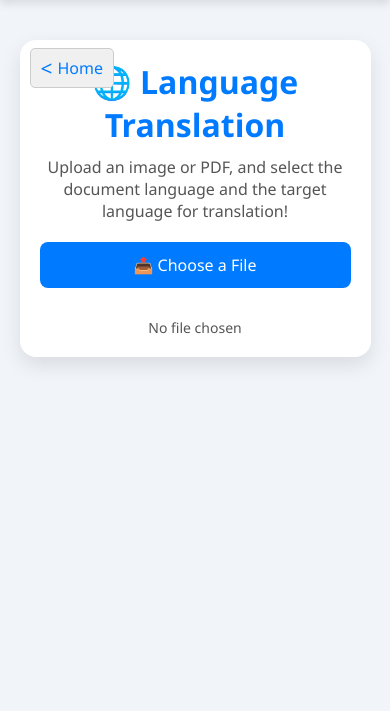
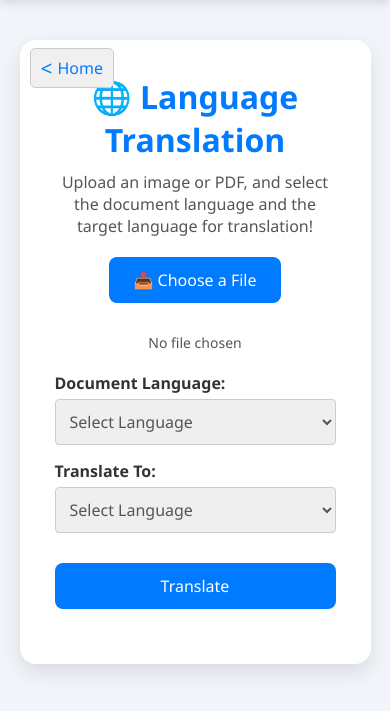
Before and after one commit to parag7923/IDP-integrated, a Flask app: page /translation/ in a window 390 px wide. Shown: the part 90-801 px from the top of the page. Run offline with Flask 3, Linux system fonts and the light colour scheme.

Commit message:
Update styles.css

```diff
--- a/translation/static/styles.css
+++ b/translation/static/styles.css
@@ -138,6 +138,8 @@
     justify-content: center;
     gap: 15px;
     margin-bottom: 20px;
+    flex-direction: column; /* Stack elements on smaller screens */
+    align-items: center; /* Center items */
 }
 
 input[type="file"] {
@@ -152,6 +154,8 @@
     cursor: pointer;
     font-size: 16px;
     transition: background-color 0.3s ease;
+    /* Make button full width on smaller screens */
+    margin-bottom: 10px; /* Add some space below the button */
 }
 
 .custom-file-upload:hover {
@@ -167,6 +171,7 @@
     border: none;
     font-size: 16px;
     transition: background-color 0.3s ease;
+     /* Make button full width on smaller screens */
 }
 
 #uploadButton:hover {
@@ -227,20 +232,76 @@
     background-color: #0056b3;
 }
 
-/* Responsive Design */
-@media (max-width: 768px) {
-    .container {
-        padding: 20px;
+/* Language Selection Styles */
+.language-selection {
+    margin-top: 20px;
+    display: flex;
+    justify-content: center; /* Center items horizontally */
+    align-items: center; /* Center items vertically */
+    gap: 20px; /* Space between the two select boxes */
+    margin-bottom: 20px;
+    flex-wrap: wrap; /* Allow wrapping on smaller screens */
 }
 
-    .upload-container {
+.language-group {
+    display: flex;
     flex-direction: column;
-        align-items: stretch;
+    align-items: center;
 }
 
-    .custom-file-upload,
-    #uploadButton {
+.language-selection label {
+    margin-bottom: 5px;
+    font-weight: bold;
+    color: #333;
+    text-align: center; /* Center labels above select boxes */
+}
+
+.language-selection select {
+    padding: 10px;
+    border: 1px solid #ccc;
+    border-radius: 4px;
+    width: 150px; /* Adjust width as needed */
+    font-size: 16px;
+    color: #555;
+}
+
+.language-selection button {
+    background-color: #007bff;
+    color: white;
+    padding: 12px 24px;
+    border-radius: 8px;
+    cursor: pointer;
+    border: none;
+    font-size: 16px;
+    transition: background-color 0.3s ease;
+    margin-top: 20px; /* Move button below the language selection on smaller screens */
+    width: auto; /* Adjust width based on content */
+}
+
+.language-selection button:hover {
+    background-color: #0056b3;
+}
+
+/* Responsive Adjustments */
+@media (max-width: 600px) {
+    .language-selection {
+        flex-direction: column; /* Stack language selection on smaller screens */
+        align-items: stretch;
+        gap: 15px;
+    }
+
+    .language-group {
         width: 100%;
-        margin-bottom: 10px;
+    }
+
+    .language-selection label,
+    .language-selection select {
+        width: 100%;
+        text-align: left; /* Align labels and selects to the left on smaller screens */
+    }
+
+    .language-selection button {
+        width: 100%;
+        margin-top: 15px;
     }
 }
```
Lines whose indentation alone changed are shown as unchanged.
